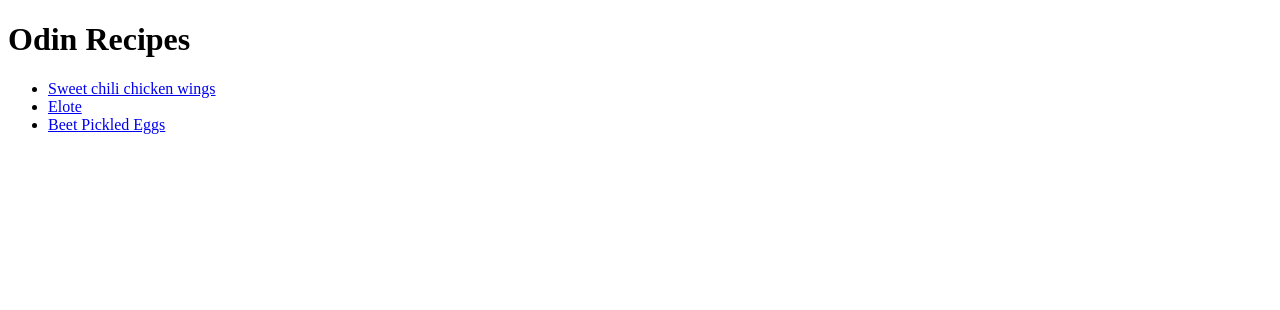
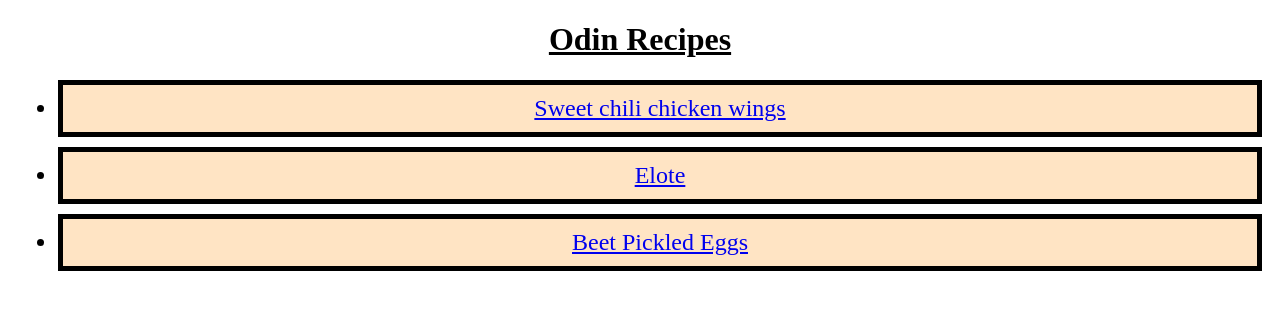
Before and after one commit to Moons-Spawn/odin-recipes, a plain HTML site: page index.html in a window 1280 px wide. Drawn offline with Linux system fonts and the light colour scheme.

Commit message:
Edit index.html and style.css

```diff
--- a/index.html
+++ b/index.html
@@ -3,14 +3,15 @@
     <head>
         <meta charset="utf-8">
         <title>Odin Recipes</title>
+        <link rel="stylesheet" href="style.css">
     </head>
 
     <body>
-        <h1>Odin Recipes</h1>
+        <h1 class="header">Odin Recipes</h1>
         <ul>
-        <li><a href="./recipes/wings.html">Sweet chili chicken wings</a></li>
-        <li><a href="./recipes/elote.html">Elote</a></li>
-        <li><a href="./recipes/eggs.html">Beet Pickled Eggs</a></li>
+        <li class="recipe"><a href="./recipes/wings.html">Sweet chili chicken wings</a></li>
+        <li class="recipe"><a href="./recipes/elote.html">Elote</a></li>
+        <li class="recipe"><a href="./recipes/eggs.html">Beet Pickled Eggs</a></li>
         </ul>
     </body>
 </html>
--- /dev/null
+++ b/style.css
@@ -0,0 +1,15 @@
+.header {
+    text-decoration: underline;
+    color: #000000;
+    text-align: center;
+    font-size: 700;
+}
+
+.recipe {
+    background-color: #ffe4c4;
+    font-size: 24px;
+    text-align: center;
+    margin: 10px;
+    border: 5px solid black;
+    padding: 10px;
+}
```
